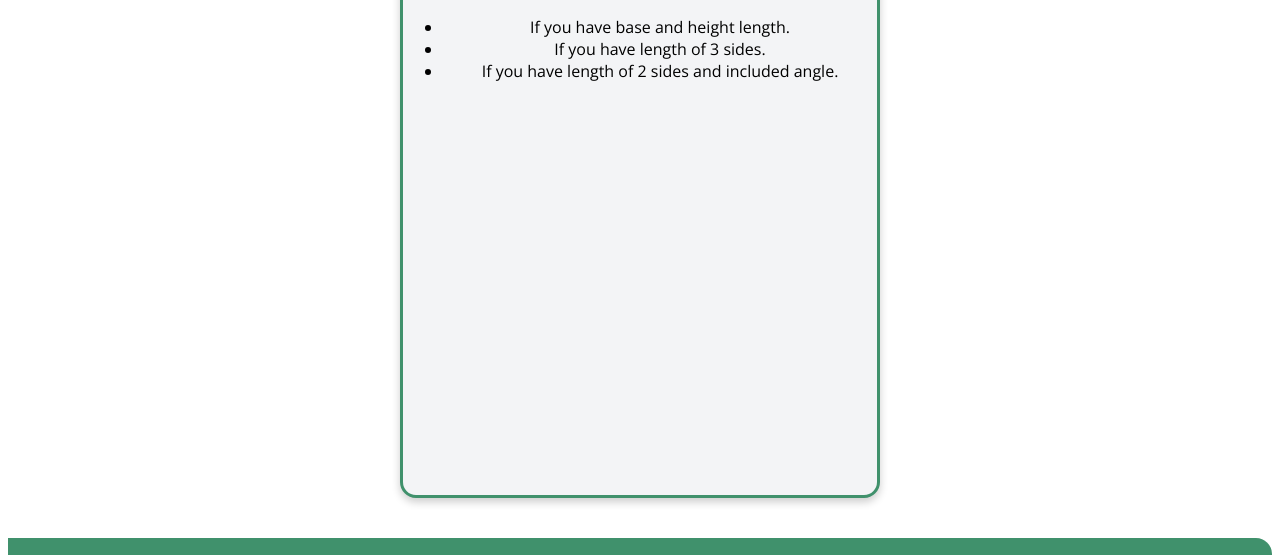
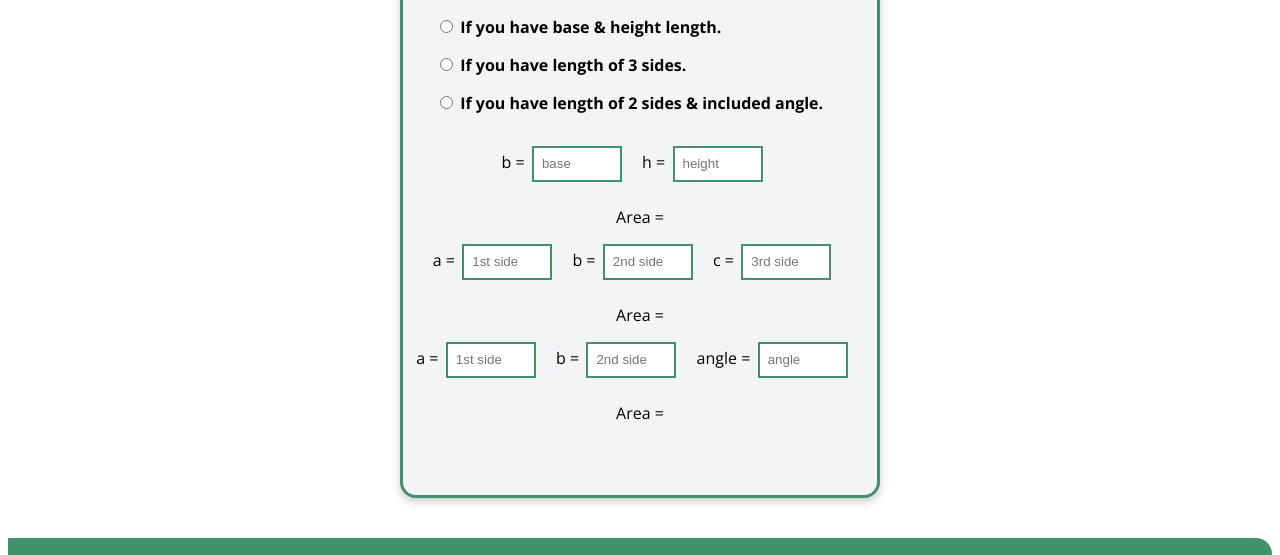
Before and after one commit to mansipadgelwar/do-you-know-triangles, a plain HTML site: page area.html in a window 1280 px wide. Shown: the part 246-801 px from the top of the page. Drawn offline with nearby package versions, Linux system fonts and the light colour scheme.

Commit message:
feat: add input box for area

```diff
--- a/area.html
+++ b/area.html
@@ -20,17 +20,61 @@
         <h3>Select an option below as per the data
              you have for a triangle.
     </h3>
-    <ul>
-        <li>
-            If you have base and height length.
-        </li>
-        <li>
-            If you have length of 3 sides.
-        </li>
-        <li>
-            If you have length of 2 sides and included angle.
-        </li>
-    </ul>
+    <form>
+        <div class="radio">
+           <label><input type="radio" name="optionOne" value="optionOne" id="optionOne">
+            If you have base & height length.</label>
+        </div>
+        <div class="radio">
+            <label><input type="radio" name="optionTwo" value="optionTwo" id="optionTwo">
+             If you have length of 3 sides.</label>
+         </div>
+         <div class="radio">
+            <label><input type="radio" name="optionThree" value="optionThree" id="optionThree">
+             If you have length of 2 sides & included angle.</label>
+         </div>
+
+    </form>
+
+
+    <form id="optionOne">
+        <label>b =
+            <input class="input" type="number" placeholder="base" required>
+        </label>
+        <label>h =
+            <input class="input" type="number" placeholder="height" required>
+        </label>
+    <div class="output">Area = </div>
+    </form>
+
+    <form id="optionTwo">
+        <label>a =
+            <input class="input" type="number" placeholder="1st side" required>
+        </label>
+        <label>b =
+            <input class="input" type="number" placeholder="2nd side" required>
+        </label>
+        <label>c =
+            <input class="input" type="number" placeholder="3rd side" required>
+        </label>
+    <div class="output">Area = </div>
+    </form>
+
+
+    <form id="optionThree">
+        <label>a =
+            <input class="input" type="number" placeholder="1st side" required>
+        </label>
+        <label>b =
+            <input class="input" type="number" placeholder="2nd side" required>
+        </label>
+        <label>angle =
+            <input class="input" type="number" placeholder="angle" required>
+        </label>
+
+    <div class="output">Area = </div>
+    </form>
+
 
     </div>
 
--- a/style.css
+++ b/style.css
@@ -102,10 +102,11 @@
 
   .input{
     border:2px solid var(--primary-color);
-    padding: 1rem;
+    padding: 1rem 0.5rem;
     margin: 1rem 1rem 1.5rem 0.2rem;
     height: 20px;
-    width: 70px;
+    width: 90px;
+
 
   }
 
@@ -121,6 +122,14 @@
     cursor: pointer;
     border: 2px solid var(--primary-color);
   }
+
+  .radio{
+    text-align: left;
+    padding: 0 0 1rem 2rem;
+    font-weight: bold;
+  }
+
+
   .footer{
     background-color:
     var(--primary-color);
```
